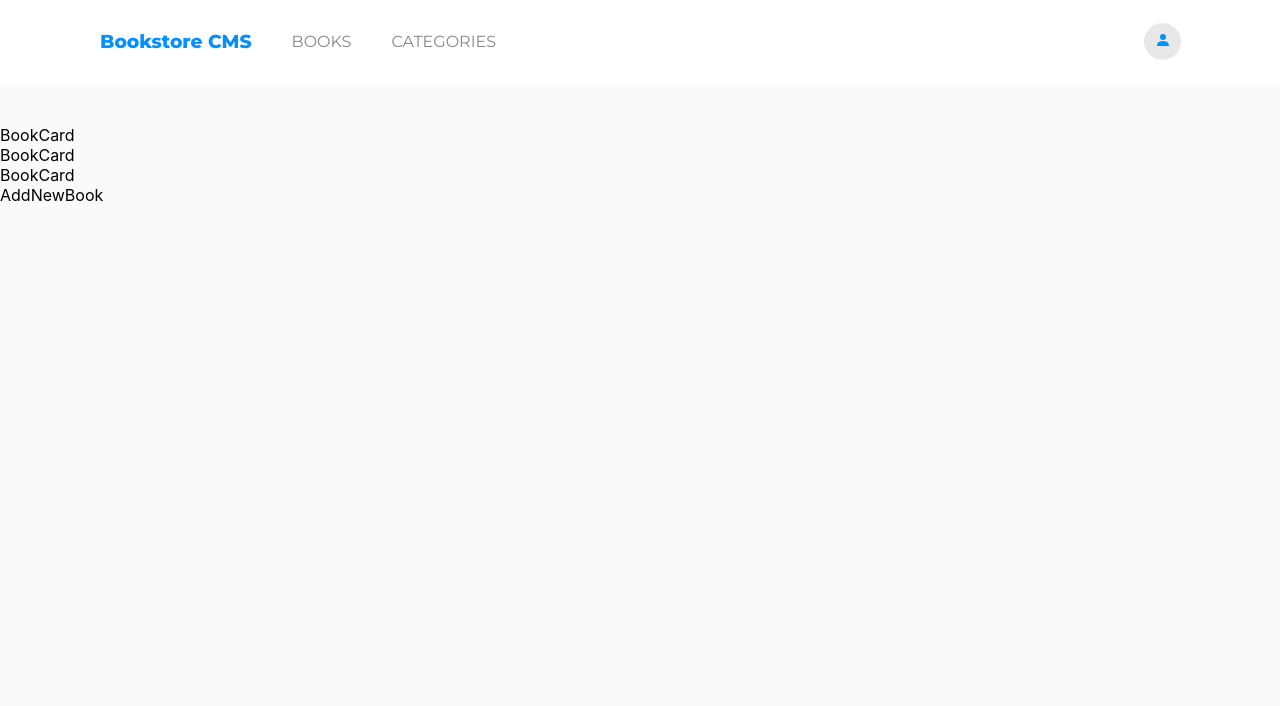
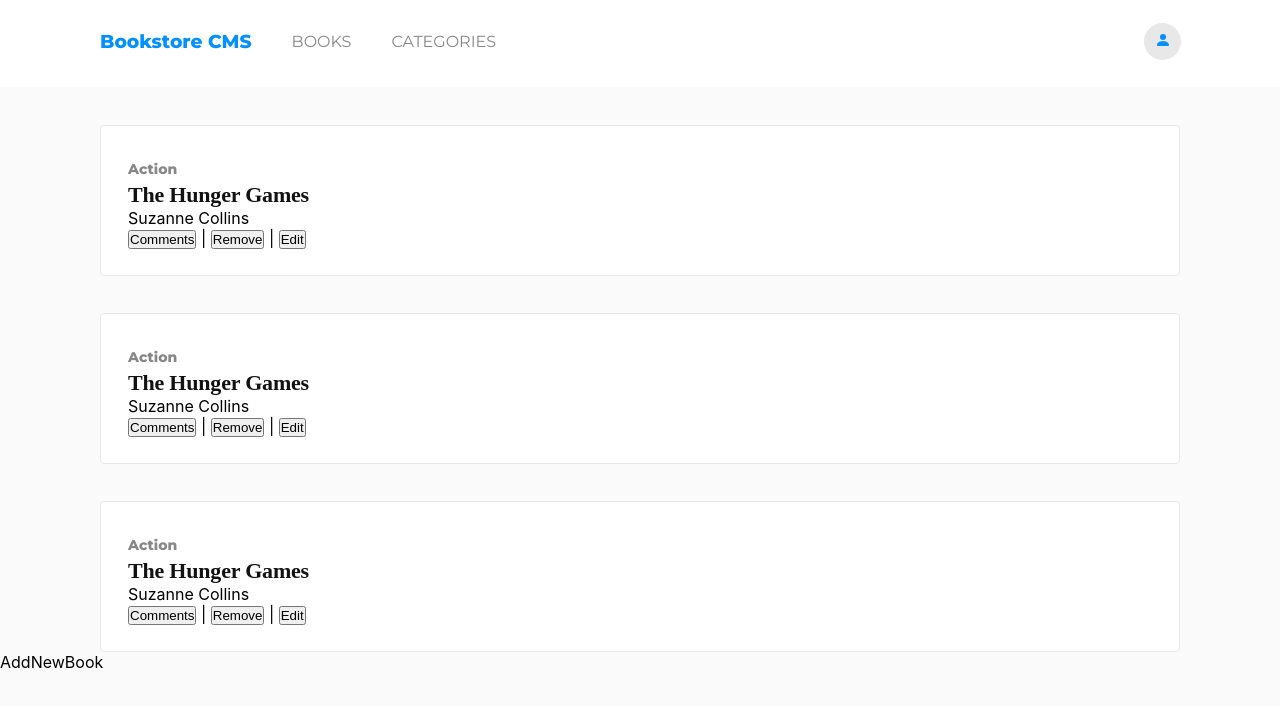
Before and after one commit to kendoriddy/Bookstore, a React (Create React App) app: page / in a window 1280 px wide. Shown: the top 706 px of the page. Built offline with nearby package versions, Linux system fonts and the light colour scheme.

Commit message:
First draft of book card

```diff
--- a/src/App.css
+++ b/src/App.css
@@ -13,6 +13,7 @@
   --azure: #0290ff;
   --white: #e8e8e8;
   --black: #121212;
+  --bluish: #4386bf;
 }
 
 body {
--- a/src/components/BookCard.js
+++ b/src/components/BookCard.js
@@ -1,7 +1,26 @@
 import React from 'react';
+import '../css/card.css';
 
 const BookCard = () => (
-  <div>BookCard</div>
+  <div className="card-container">
+    <div className="left-side">
+      <span className="class-of">Action</span>
+      <h2 className="title">The Hunger Games</h2>
+      <span className="author">Suzanne Collins</span>
+    </div>
+    <div>
+      <button type="button">Comments</button>
+      {' '}
+      |
+      {' '}
+      <button type="button">Remove</button>
+      {' '}
+      |
+      {' '}
+      <button type="button">Edit</button>
+      {' '}
+    </div>
+  </div>
 );
 
 export default BookCard;
--- /dev/null
+++ b/src/css/card.css
@@ -0,0 +1,26 @@
+.card-container {
+  margin: 2.313rem 6.25rem 0;
+  padding: 2rem 9.188rem 1.625rem 1.688rem;
+  border-radius: 4px;
+  border: solid 1px var(--white);
+  background-color: #fff;
+}
+
+.class-of {
+  margin: 0 2.438rem 0 0;
+  padding-top: 2rem;
+  opacity: 0.5;
+  font-family: "Montserrat", serif;
+  font-size: 0.875rem;
+  font-weight: bold;
+  color: var(--black);
+}
+
+.title {
+  margin: 0.258rem 20.188rem 0 0;
+  font-family: 'RobotoSlab', serif;
+  font-size: 1.375rem;
+  font-weight: bold;
+  letter-spacing: -0.2px;
+  color: var(--black);
+}
--- a/src/css/header.css
+++ b/src/css/header.css
@@ -37,3 +37,7 @@
 .icon {
     color: var(--azure);
 }
+
+.active {
+    opacity: 1;
+}
```
